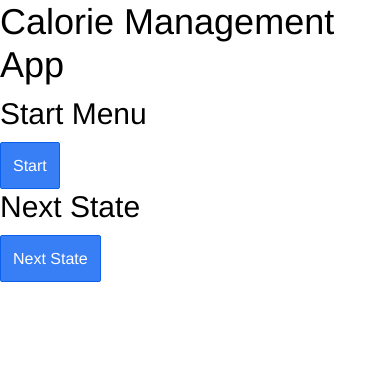
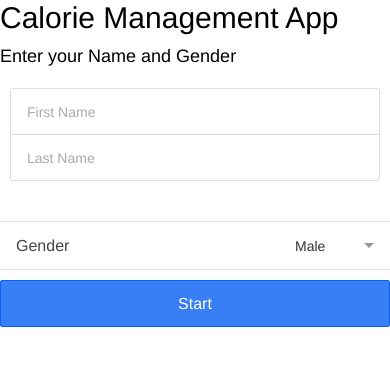
Before and after one commit to willhogan11/ionic-assignment, a website: page www/index.html in a window 390 px wide. Drawn offline with nearby package versions, Linux system fonts and the light colour scheme; some packages are replaced by stand-ins of ours; files that its build step writes are made by us from their sources.

Commit message:
Version 4, Branch 1

```diff
--- a/www/index.html
+++ b/www/index.html
@@ -25,7 +25,7 @@
 
     <ion-pane>
       <ion-header-bar class="bar-stable">
-        <h1 class="title">Calorie Management App</h1>
+        <h2 class="title">Calorie Management App</h2>
       </ion-header-bar>
       <ion-content>
       </ion-content>
@@ -34,19 +34,34 @@
     <ion-nav-view>
     </ion-nav-view>
 
+		<ion-content>
+		<h4>Enter your Name and Gender</h4>
+		<div class="list list-inset">
+			<label class="item item-input">
+				<input type="text" placeholder="First Name">
+			</label>
+			<label class="item item-input">
+				<input type="text" placeholder="Last Name">
+			</label>
+		</div>
+		<br/>
+		<div class="list">
+			<label class="item item-input item-select">
+				<div class="input-label">Gender</div>
+				<select>
+					<option>Male</option>
+					<option>Female</option>
+				</select>
+			</label>
+		</div>
+		</ion-content>
+
 		<ion-view view-title="Home" type="text/ng-template" id="menuState.html">
-                	<ion-content>
-                        	<h2>Start Menu</h2>
-                        	<button ui-sref="menuState" class="button button-positive">Start</button>
-                	</ion-content>
-        	</ion-view>
+                        <ion-content>
+                       		 <button ui-sref="menuState" class="button button-block button-positive">Start</button>
+                        </ion-content>
+                </ion-view>
 
-        	<ion-view view-title="Two" type="text/ng-template" id="nextState.html">
-                	<ion-content>
-                        	<h2>Next State</h2>
-                               	 <button ui-sref="nextState" class="button button-positive">Next State</button>
-                	</ion-content>
-      	        </ion-view>
 
   </body>
 </html>
```
